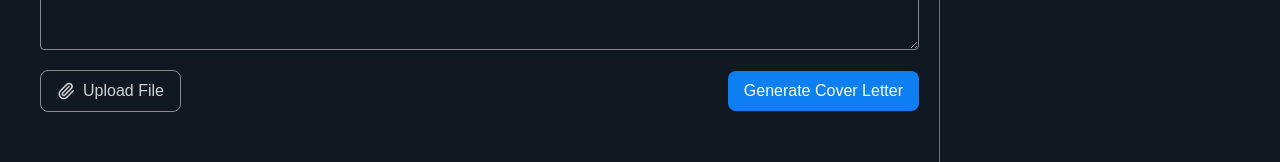
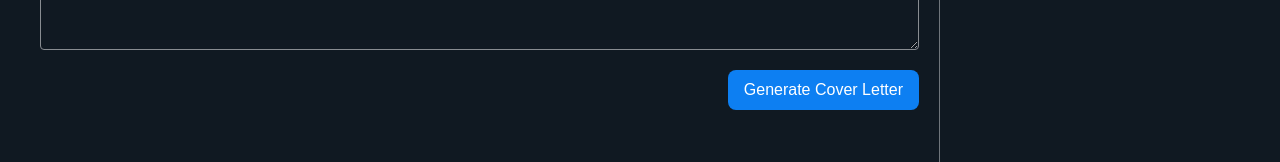
Before and after one commit to Uyonoh/Cover-Letter-LLM, a Next.js app in the folder frontend/: page /letters/generate in a window 1280 px wide. Shown: the part 589-751 px from the top of the page. Built offline with nearby package versions, Linux system fonts and the light colour scheme; no server answers.

Commit message:
hide upload job desc

```diff
--- a/frontend/src/app/letters/generate/page.tsx
+++ b/frontend/src/app/letters/generate/page.tsx
@@ -96,14 +96,14 @@ function Generate() {
                             onChange={(e) => setJobDescription(e.target.value)}
                         />
 
-                        <div className="flex justify-center sm:justify-between items-center">
-                            <button
+                        <div className="flex justify-center sm:justify-end items-center">
+                            {/* <button
                                 type="button"
                                 className="flex gap-2 items-center rounded-lg px-4 py-2 border border-secondary cursor-pointer hover:bg-gray-700"
                             >
                                 <Paperclip size={18} />
                                 Upload File
-                            </button>
+                            </button> */}
                             <button
                                 type="submit"
                                 className="rounded-lg px-4 py-2 hidden sm:block bg-primary cursor-pointer text-white hover:bg-primary/90 transition-colors"
```
